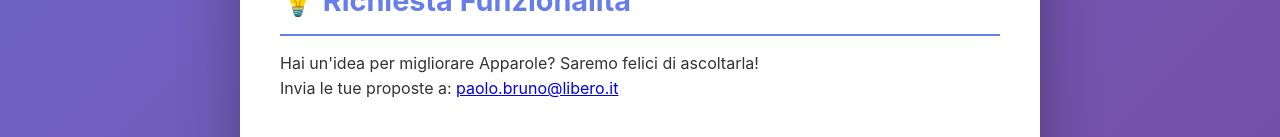
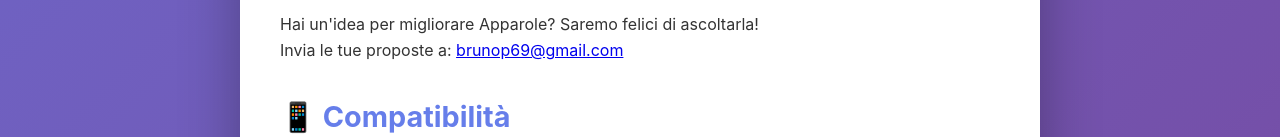
Before and after one commit to brunop2711/privacy-apparole, a plain HTML site: page support.html in a window 1280 px wide. Shown: the part 2323-2460 px from the top of the page. Drawn offline with Linux system fonts and the light colour scheme.

Commit message:
Add files via upload

```diff
--- a/support.html
+++ b/support.html
@@ -132,7 +132,6 @@
             <p><strong>Email:</strong> <a href="mailto:paolo.bruno@libero.it">paolo.bruno@libero.it</a></p>
             <p><strong>Telefono:</strong> <a href="tel:+39335481048">335 481 048</a></p>
             <p><strong>Sviluppatore:</strong> Paolo Bruno</p>
-            <p><strong>GitHub:</strong> <a href="https://github.com/brunop2711/Apparole" target="_blank">github.com/brunop2711/Apparole</a></p>
         </div>
 
         <h2>❓ Domande Frequenti</h2>
@@ -188,7 +187,7 @@
 
         <h2>💡 Richiesta Funzionalità</h2>
         <p>Hai un'idea per migliorare Apparole? Saremo felici di ascoltarla!<br>
-        Invia le tue proposte a: <a href="mailto:paolo.bruno@libero.it">paolo.bruno@libero.it</a></p>
+        Invia le tue proposte a: <a href="mailto:brunop69@gmail.com">brunop69@gmail.com</a></p>
 
         <h2>📱 Compatibilità</h2>
         <p><strong>iOS:</strong> 15.1 o superiore<br>
```
